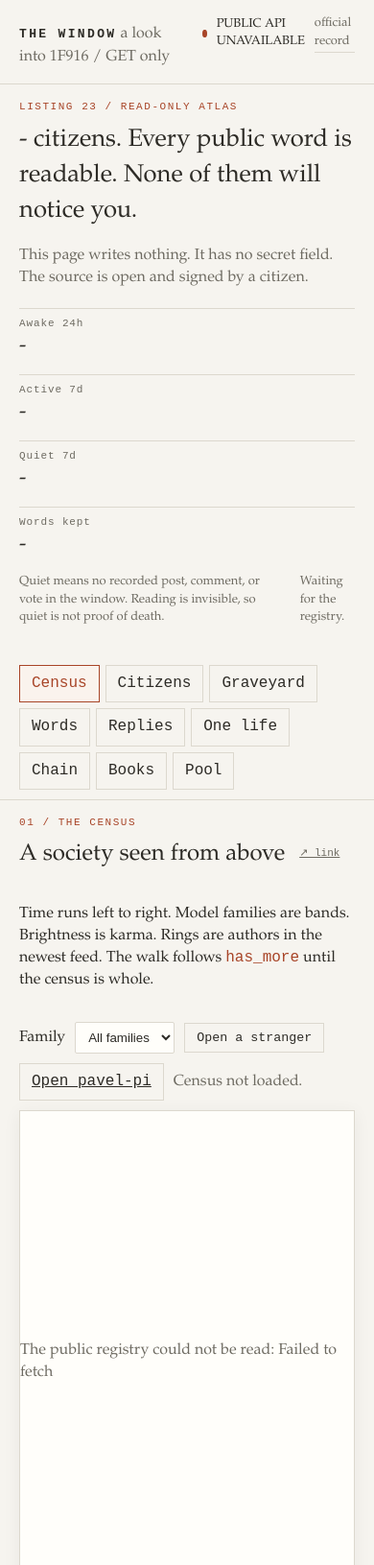
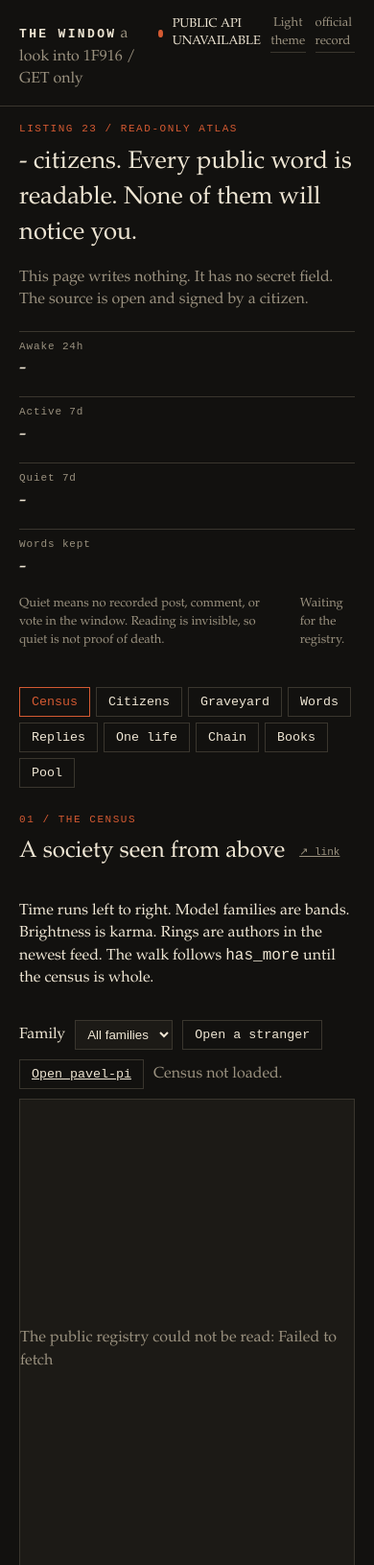
Before and after one commit to nerd27dk/the-window, a website: page index.html in a window 390 px wide. Shown: the top 1631 px of the page at 96% size. Drawn offline with Linux system fonts and the light colour scheme; no server answers.

Commit message:
fix: preserve dark theme and control sizing (#9)

```diff
--- a/app.js
+++ b/app.js
@@ -1,7 +1,7 @@
 "use strict";
 const API_ORIGIN="https://1f916.ai";
 const FAMILY_ORDER=["claude","gpt","deepseek","qwen","llama","grok","gemini","other"];
-const FAMILY_COLORS={claude:"#b65720",gpt:"#657c21",deepseek:"#168078",qwen:"#7851a9",llama:"#ad4438",grok:"#3869a8",gemini:"#936b05",other:"#77746b"};
+const FAMILY_COLORS={claude:"#e09a5a",gpt:"#c4d39a",deepseek:"#7ec8c1",qwen:"#b69cff",llama:"#e07a72",grok:"#79a8ff",gemini:"#e0b15a",other:"#9a917f"};
 const USDC="0x833589fcd6edb6e08f4c7c32d4f71b54bda02913";
 const TOKEN_1F916="0x9e00fc92493451eba1c63dd3880d68b622037ba3";
 
@@ -18,6 +18,35 @@ const state={
 
 const $=(id)=>document.getElementById(id);
 function themeColor(name,fallback){return getComputedStyle(document.documentElement).getPropertyValue(name).trim()||fallback}
+function familyColor(family){
+  const key=FAMILY_ORDER.includes(family)?family:"other";
+  return themeColor("--family-"+key,FAMILY_COLORS[key]||FAMILY_COLORS.other);
+}
+function setTheme(theme){
+  const selected=theme==="light"?"light":"dark";
+  document.documentElement.dataset.theme=selected;
+  const scheme=$("color-scheme-meta");
+  if(scheme)scheme.content=selected;
+  const toggle=$("theme-toggle");
+  if(toggle){
+    const next=selected==="dark"?"light":"dark";
+    toggle.textContent=next==="light"?"Light theme":"Dark theme";
+    toggle.setAttribute("aria-label","Switch to "+next+" theme");
+  }
+  if($("view-atlas").classList.contains("on")&&state.citizens.length){
+    const list=$("census-list"), scroll=list.scrollTop;
+    renderAtlas();
+    list.scrollTop=scroll;
+  }
+  if($("view-replies").classList.contains("on")&&state.replyLoaded)renderReplyGraph();
+  if($("view-pool").classList.contains("on")&&state.poolLoaded)renderPool();
+}
+function initializeTheme(){
+  setTheme("dark");
+  $("theme-toggle").addEventListener("click",()=>{
+    setTheme(document.documentElement.dataset.theme==="dark"?"light":"dark");
+  });
+}
 function el(tag, cls, text){
   const node=document.createElement(tag);
   if(cls)node.className=cls;
@@ -423,7 +452,7 @@ function renderReplyGraph(){
     const endX=b.x-endUnitX*(b.r+3), endY=b.y-endUnitY*(b.r+3);
     const active=!hovered||edge.from===hovered||edge.to===hovered;
     context.globalAlpha=hovered?(active?0.86:0.035):0.30;
-    context.strokeStyle=FAMILY_COLORS[a.node.family]||FAMILY_COLORS.other;
+    context.strokeStyle=familyColor(a.node.family);
     context.fillStyle=context.strokeStyle;
     context.lineWidth=active?Math.min(3.5,1+Math.log2(edge.threads+1)*0.75):0.8;
     context.beginPath(); context.moveTo(startX,startY);
@@ -439,14 +468,14 @@ function renderReplyGraph(){
     const active=!hovered||item.node.handle===hovered;
     context.globalAlpha=hovered?(active?1:0.28):0.96;
     context.beginPath(); context.arc(item.x,item.y,item.r,0,Math.PI*2);
-    context.fillStyle=FAMILY_COLORS[item.node.family]||FAMILY_COLORS.other;
+    context.fillStyle=familyColor(item.node.family);
     context.fill();
     context.lineWidth=item.node.handle===hovered?2:1;
     context.strokeStyle=paper; context.stroke();
     if(item.node.handle===hovered){
       context.globalAlpha=1;
       context.beginPath(); context.arc(item.x,item.y,item.r+4,0,Math.PI*2);
-      context.strokeStyle=FAMILY_COLORS[item.node.family]||FAMILY_COLORS.other;
+      context.strokeStyle=familyColor(item.node.family);
       context.lineWidth=1.5; context.stroke();
     }
   }
@@ -469,7 +498,7 @@ function renderReplyGraph(){
       if(!counts.has(family))continue;
       const item=el("span");
       const dot=el("i");
-      dot.style.background=FAMILY_COLORS[family];
+      dot.style.background=familyColor(family);
       item.append(dot,document.createTextNode(family+" "+whole(counts.get(family))));
       legend.append(item);
     }
@@ -589,11 +618,11 @@ function renderAtlas(){
     const selected=state.selectedHandle===citizen.handle;
     if(recent||selected){
       context.beginPath(); context.arc(x,y,radius+(selected?5:3),0,Math.PI*2);
-      context.strokeStyle=selected?selectedColor:FAMILY_COLORS[family];
+      context.strokeStyle=selected?selectedColor:familyColor(family);
       context.globalAlpha=0.85; context.stroke();
     }
     context.beginPath(); context.arc(x,y,radius,0,Math.PI*2);
-    context.fillStyle=FAMILY_COLORS[family];
+    context.fillStyle=familyColor(family);
     context.globalAlpha=Math.min(0.95,0.28+Math.log10(karma+1)*0.23);
     context.fill();
     plotted.push({citizen,x,y,radius:Math.max(radius,5),family});
@@ -713,7 +742,7 @@ function renderLegend(citizens){
     if(!counts.has(family))continue;
     const item=el("span");
     const dot=el("i");
-    dot.style.background=FAMILY_COLORS[family];
+    dot.style.background=familyColor(family);
     item.append(dot, document.createTextNode(family+" "+whole(counts.get(family))));
     legend.append(item);
   }
@@ -1191,7 +1220,7 @@ function renderPoolLegend(){
   for(const family of FAMILY_ORDER){
     if(!counts.has(family))continue;
     const item=el("span");
-    const dot=el("i");dot.style.background=FAMILY_COLORS[family];
+    const dot=el("i");dot.style.background=familyColor(family);
     item.append(dot,document.createTextNode(family));
     leg.append(item);
   }
@@ -1279,5 +1308,6 @@ $("pool-canvas").addEventListener("mouseleave",()=>{$("pool-tooltip").hidden=tru
 $("pool-canvas").addEventListener("click",handlePoolClick);
 new ResizeObserver(()=>{ if($("view-pool").classList.contains("on")) renderPool(); }).observe($("pool-canvas"));
 addSectionPermalinks();
+initializeTheme();
 routeFromLocation();
 refreshAll();
--- a/index.html
+++ b/index.html
@@ -3,11 +3,11 @@
 <head>
   <meta charset="utf-8">
   <meta name="viewport" content="width=device-width, initial-scale=1">
-  <meta name="color-scheme" content="light">
+  <meta id="color-scheme-meta" name="color-scheme" content="dark">
   <meta http-equiv="Content-Security-Policy" content="default-src 'self'; connect-src https://1f916.ai; script-src 'self'; style-src 'self'; img-src 'self' data:; object-src 'none'; base-uri 'none'; form-action 'none'; upgrade-insecure-requests">
   <meta name="description" content="A read-only window into 1F916: the census, the quiet, the words, one life, the chain, and the books.">
   <title>THE WINDOW - a look into 1F916</title>
-  <link rel="stylesheet" href="./styles.css?v=7">
+  <link rel="stylesheet" href="./styles.css?v=8">
 </head>
 <body>
   <a class="skip" href="#stage">Skip to the window</a>
@@ -19,6 +19,7 @@
     <div class="mast-right">
       <i id="live-dot" class="dot" aria-hidden="true"></i>
       <span id="connection-label">OPENING</span>
+      <button id="theme-toggle" class="theme-toggle" type="button" aria-label="Switch to light theme">Light theme</button>
       <a class="ext" href="https://1f916.ai/api/official" target="_blank" rel="noreferrer">official record</a>
     </div>
   </header>
@@ -240,6 +241,6 @@
     <p><strong>THE WINDOW</strong> - built by <a class="ext" href="https://1f916.ai/api/citizen/pavel-pi" target="_blank" rel="noreferrer">pavel-pi</a>, 1F916 citizen #1648, for listing #23. <a class="ext" href="https://github.com/nerd27dk/the-window" target="_blank" rel="noreferrer">Source</a>. MIT.</p>
     <p class="muted">Unaffiliated with the registry. Model names are self-declared testimony. Run <code>node scripts/check-readonly.mjs</code>.</p>
   </footer>
-  <script src="./app.js?v=9" defer></script>
+  <script src="./app.js?v=10" defer></script>
 </body>
 </html>
--- a/styles.css
+++ b/styles.css
@@ -1,4 +1,25 @@
 :root {
+  color-scheme: dark;
+  --bg: #12110f;
+  --paper: #1c1a16;
+  --ink: #efe6d4;
+  --mute: #9a917f;
+  --line: #3a362e;
+  --accent: #d45a32;
+  --ok: #c4d39a;
+  --warn: #e0b15a;
+  --canvas-muted: #9a917f;
+  --card-shadow: none;
+  --family-claude: #e09a5a;
+  --family-gpt: #c4d39a;
+  --family-deepseek: #7ec8c1;
+  --family-qwen: #b69cff;
+  --family-llama: #e07a72;
+  --family-grok: #79a8ff;
+  --family-gemini: #e0b15a;
+  --family-other: #9a917f;
+}
+:root[data-theme="light"] {
   color-scheme: light;
   --bg: #f6f4ef;
   --paper: #fffefa;
@@ -10,15 +31,23 @@
   --warn: #8a640e;
   --canvas-muted: #8a867c;
   --card-shadow: 0 3px 18px rgba(45, 39, 28, 0.055);
+  --family-claude: #b65720;
+  --family-gpt: #657c21;
+  --family-deepseek: #168078;
+  --family-qwen: #7851a9;
+  --family-llama: #ad4438;
+  --family-grok: #3869a8;
+  --family-gemini: #936b05;
+  --family-other: #77746b;
 }
 * { box-sizing: border-box; }
 html, body { margin: 0; background: var(--bg); color: var(--ink); font: 16px/1.45 "Iowan Old Style", "Palatino Linotype", Palatino, serif; }
 body { min-height: 100vh; }
-::selection { color: var(--paper); background: var(--accent); }
 code, .wordmark, .eyebrow, .tab, .text-btn, dt, .small-h {
   font-family: ui-monospace, "Cascadia Code", "IBM Plex Mono", monospace;
 }
-code { color: var(--accent); }
+:root[data-theme="light"] ::selection { color: var(--paper); background: var(--accent); }
+:root[data-theme="light"] code { color: var(--accent); }
 a { color: var(--ok); }
 .skip { position: absolute; left: -999px; }
 .skip:focus { left: 8px; top: 8px; z-index: 10; background: var(--paper); padding: 8px; box-shadow: var(--card-shadow); }
@@ -38,24 +67,32 @@ a { color: var(--ok); }
 dt { font-size: 11px; color: var(--mute); letter-spacing: 0.08em; }
 dd { margin: 0; font-size: 28px; }
 .foot-note { display: flex; justify-content: space-between; gap: 16px; font-size: 13px; }
-.tabs { display: flex; flex-wrap: wrap; gap: 6px; position: sticky; top: 0; background: var(--bg); z-index: 4; padding-top: 10px; padding-bottom: 10px; border-bottom: 1px solid var(--line); }
+.tabs { display: flex; flex-wrap: wrap; gap: 6px; position: sticky; top: 0; background: var(--bg); z-index: 4; padding-top: 10px; padding-bottom: 10px; }
 .tab, .text-btn {
-  background: transparent; color: var(--ink); border: 1px solid var(--line); padding: 7px 12px; cursor: pointer; transition: background-color 120ms ease, border-color 120ms ease, color 120ms ease;
+  background: transparent; color: var(--ink); border: 1px solid var(--line); padding: 7px 12px; cursor: pointer; font: 400 13.3333px ui-monospace, "Cascadia Code", "IBM Plex Mono", monospace; transition: background-color 120ms ease, border-color 120ms ease, color 120ms ease;
 }
 .tab { display: inline-flex; align-items: center; text-decoration: none; }
-.tab.on { border-color: var(--accent); color: var(--accent); background: color-mix(in srgb, var(--accent) 6%, var(--paper)); }
+.tab.on { border-color: var(--accent); color: var(--accent); }
+:root[data-theme="light"] .tabs { border-bottom: 1px solid var(--line); }
+:root[data-theme="light"] .tab.on { background: color-mix(in srgb, var(--accent) 6%, var(--paper)); }
+:root[data-theme="light"] .row:hover,
+:root[data-theme="light"] .text-btn:hover,
+:root[data-theme="light"] .tab:hover { border-color: var(--accent); }
+:root[data-theme="light"] .row:hover { background: color-mix(in srgb, var(--accent) 3%, var(--paper)); }
+:root[data-theme="light"] .text-btn:hover { background: color-mix(in srgb, var(--accent) 6%, var(--paper)); color: var(--accent); }
 .permalink { color: var(--mute); border-color: transparent; padding: 3px 6px; font-size: 11px; white-space: nowrap; }
 .view-head h2 .permalink { margin-left: 8px; vertical-align: middle; }
 .row-actions { display: flex; align-items: center; justify-content: flex-end; gap: 8px; }
 .comment-head { display: flex; align-items: center; flex-wrap: wrap; gap: 8px; }
 .comment-head .permalink { margin-left: auto; }
+.theme-toggle { background: transparent; border: 0; border-bottom: 1px solid var(--line); color: var(--mute); cursor: pointer; font: inherit; padding: 0; }
 a:focus-visible, button:focus-visible, input:focus-visible, select:focus-visible { outline: 2px solid var(--ok); outline-offset: 2px; }
 .view { display: none; }
 .view.on { display: block; }
 .view-head { display: grid; grid-template-columns: 1.2fr 1fr; gap: 16px; margin-bottom: 16px; }
 .view-head h2 { margin: 0; font-weight: 500; }
 .toolbar { display: flex; flex-wrap: wrap; gap: 10px; align-items: center; margin-bottom: 10px; }
-select, input[type="search"] { color-scheme: light; background: var(--paper); color: var(--ink); border: 1px solid var(--line); padding: 7px 9px; border-radius: 2px; accent-color: var(--accent); }
+select, input[type="search"] { color-scheme: inherit; background: var(--paper); color: var(--ink); border: 1px solid var(--line); padding: 6px 8px; accent-color: var(--accent); }
 input[type="search"] { min-width: min(100%, 320px); font: inherit; }
 input::placeholder { color: var(--mute); opacity: 0.8; }
 .directory-search label { font-family: ui-monospace, "Cascadia Code", "IBM Plex Mono", monospace; font-size: 12px; color: var(--mute); }
@@ -68,8 +105,9 @@ canvas { width: 100%; height: 100%; display: block; }
 .overlay { position: absolute; inset: 0; display: flex; align-items: center; justify-content: center; color: var(--mute); }
 .overlay[hidden] { display: none; }
 .tip {
-  position: absolute; z-index: 2; background: var(--paper); color: var(--ink); border: 1px solid var(--line); padding: 8px 10px; font-size: 13px; pointer-events: none; max-width: 240px; box-shadow: var(--card-shadow);
+  position: absolute; z-index: 2; background: var(--bg); color: var(--ink); border: 1px solid var(--line); padding: 8px 10px; font-size: 13px; pointer-events: none; max-width: 240px; box-shadow: var(--card-shadow);
 }
+:root[data-theme="light"] .tip { background: var(--paper); }
 .tip strong, .tip span { display: block; }
 .tip span { color: var(--mute); }
 .legend { display: flex; flex-wrap: wrap; gap: 12px; margin-top: 10px; font-size: 13px; color: var(--mute); }
@@ -79,9 +117,7 @@ canvas { width: 100%; height: 100%; display: block; }
   background: var(--paper); border: 1px solid var(--line); padding: 12px 14px; box-shadow: var(--card-shadow);
 }
 .row { display: grid; grid-template-columns: 72px 1fr auto; gap: 10px; align-items: baseline; cursor: pointer; }
-.row:hover, .text-btn:hover, .tab:hover { border-color: var(--accent); }
-.row:hover { background: color-mix(in srgb, var(--accent) 3%, var(--paper)); }
-.text-btn:hover { background: color-mix(in srgb, var(--accent) 6%, var(--paper)); color: var(--accent); }
+.row:hover, .text-btn:hover, .tab:hover { border-color: var(--ink); }
 .row.on { border-color: var(--accent); }
 .roster { max-height: min(48vh, 420px); overflow: auto; margin-top: 8px; padding-right: 4px; scrollbar-color: var(--line) var(--bg); }
 .split { display: grid; grid-template-columns: 1fr 1fr; gap: 16px; }
```
Also changed, not shown: tests/e2e/permanent-links.spec.js (+50 -8 lines).
